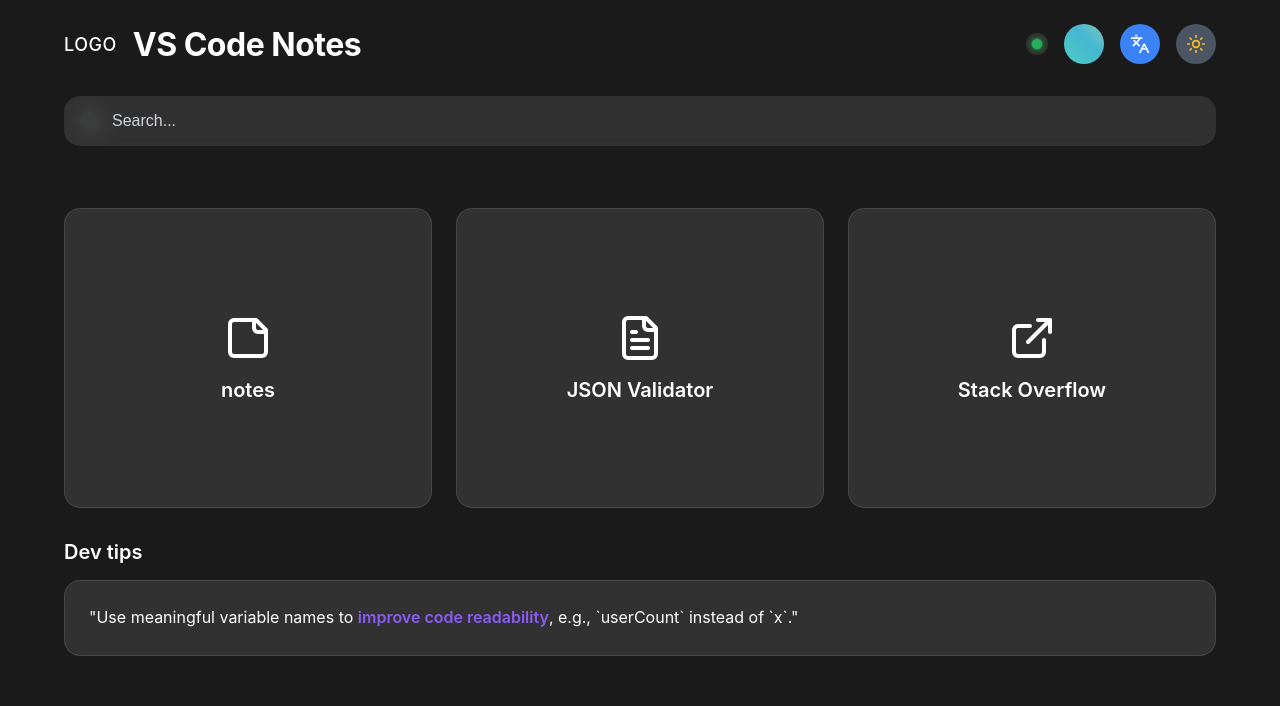
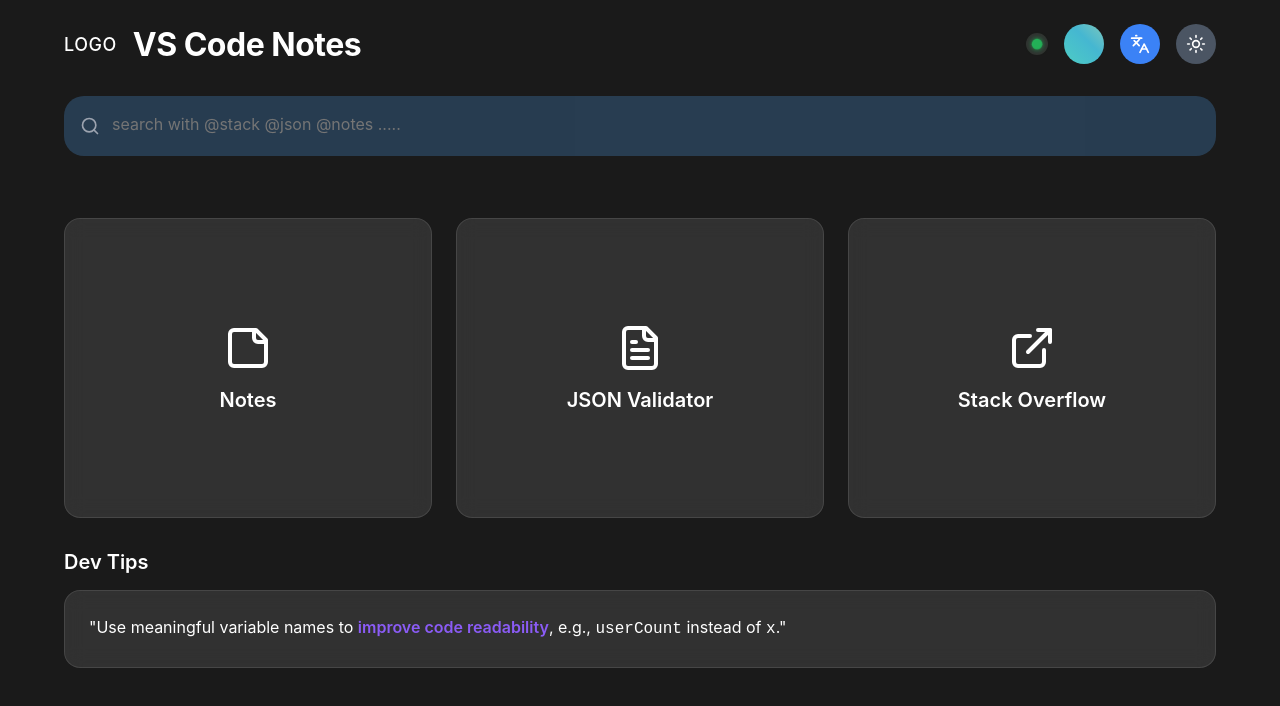
Before and after one commit to portneon/VS-code-Extension, a React app: page / in a window 1280 px wide. Both pictures are taken after a click on the button 1196 px from the left and 44 px from the top of the page. Shown: the top 706 px of the page. Built offline with nearby package versions, Linux system fonts and the light colour scheme; the HTML template or start-up script is replaced by a standard one.

Commit message:
added all the files

```diff
--- a/src/App.css
+++ b/src/App.css
@@ -90,17 +90,9 @@
   }
 
   @keyframes gradient {
-    0% {
-        background-position: 0% 50%;
-    }
-
-    50% {
-        background-position: 100% 50%;
-    }
-
-    100% {
-        background-position: 0% 50%;
-    }
+    0% { background-position: 0% 50%; }
+    50% { background-position: 100% 50%; }
+    100% { background-position: 0% 50%; }
   }
 
   .language-button {
@@ -117,13 +109,8 @@
     color: white;
   }
 
-.sun-icon {
-    color: #fbbf24;
-}
-
-.moon-icon {
-    color: #d1d5db;
-}
+  .sun-icon { color: #fbbf24; }
+  .moon-icon { color: #d1d5db; }
 
   /* Popup Styles */
   .popup-overlay {
@@ -165,42 +152,92 @@
     background: #6b7280;
   }
 
-/* Search Container */
-.search-container {
+  /* Search Box with Highlight */
+  .search-wrapper {
     position: relative;
     margin-bottom: 32px;
+    background-color: #4689c850;
+    border-radius: 20px;
+    border-style: none !important;
+    color: rgb(230, 211, 251);
+    outline: none;
+
   }
 
   .search-icon {
     position: absolute;
+    top: 50%;
     left: 16px;
-    top: 50%;
     transform: translateY(-50%);
+    z-index: 3;
     color: #9ca3af;
     width: 20px;
     height: 20px;
   }
 
-.search-input {
-    width: 100%;
-    background: rgba(255, 255, 255, 0.1);
-    backdrop-filter: blur(10px);
-    color: white;
-    border: none;
-    border-radius: 16px;
+  .search-highlight {
+    position: absolute;
+    top: 0;
+    left: 0;
+    right: 0;
     padding: 16px 16px 16px 48px;
+    white-space: pre-wrap;
+    color: transparent;
+    pointer-events: none;
     font-size: 16px;
+    line-height: 1.5;
+    font-family: inherit;
+    z-index: 1;
     outline: none;
-    transition: all 0.3s ease;
   }
 
-.search-input::placeholder {
-    color: #d1d5db;
+  .search-real-input {
+    position: relative;
+    z-index: 2;
+    width: 100%;
+    background: transparent;
+    border: none;
+    outline: none;
+    resize: none;
+    color: white;
+    font-size: 16px;
+    padding: 16px 16px 16px 48px;
+    font-family: inherit;
+    line-height: 1.5;
   }
 
-.search-input:focus {
-    background: rgba(255, 255, 255, 0.15);
-    box-shadow: 0 0 0 2px rgba(255, 255, 255, 0.3);
+
+  /* Autocomplete Suggestions */
+  .trigger-suggestions {
+    position: absolute;
+    top: 100%;
+    left: 0;
+    background: #1f2937;
+    color: white;
+    width: 100%;
+    border-radius: 8px;
+    margin-top: 4px;
+    z-index: 5;
+    list-style: none;
+    padding: 8px 0;
+    border: 1px solid #374151;
+    outline: none;
+
+  }
+  .highlighted-trigger{
+    color: #112092;
+
+
+  }
+
+  .trigger-suggestions li {
+    padding: 8px 16px;
+    cursor: pointer;
+    background-color: #141d42;
+  }
+
+  .trigger-suggestions li:hover {
+    background: #374151;
   }
 
   /* Back Button */
@@ -276,8 +313,6 @@
     position: relative;
   }
 
-
-
   .tool-card-content {
     text-align: center;
     display: flex;
@@ -347,19 +382,18 @@
     border: 1px solid rgba(255, 255, 255, 0.1);
   }
 
-/* Space utility */
+  /* Utility Classes */
   .space-y {
     display: flex;
     flex-direction: column;
     gap: 24px;
   }
 
-/* Hidden utility */
   .hidden {
     display: none;
   }
 
-/* Responsive Design */
+  /* Responsive Design Tweaks */
   @media (max-width: 768px) {
     .app-content {
       padding: 16px;
--- a/src/App.jsx
+++ b/src/App.jsx
@@ -1,29 +1,39 @@
-import React, { useState } from 'react';
-import { Search, Palette, Globe, Moon, Sun, StickyNote, FileText, ExternalLink, Star, Languages } from 'lucide-react';
+import React, { useState } from "react";
+import {
+  Search,
+  StickyNote,
+  FileText,
+  ExternalLink,
+  Sun,
+  Moon,
+  Languages,
+} from "lucide-react";
 
-import LanguageSelector from './components/LanguageSelector';
-import DevTip from './components/DevTip';
-import NoteTaker from './components/NoteTaker';
-import SavedNotes from './components/SavedNotes';
-import JsonValidator from './components/JsonValidator';
-import ColorPicker from './components/ColorPicker';
-import StackOverflow from './components/StackOverflow';
-import ThemeToggle from './components/ThemeToggle';
-import InternetCheck from './components/ConnectionStatus';
+import LanguageSelector from "./components/LanguageSelector";
+import DevTip from "./components/DevTip";
+import NoteTaker from "./components/NoteTaker";
+import SavedNotes from "./components/SavedNotes";
+import JsonValidator from "./components/JsonValidator";
+import ColorPicker from "./components/ColorPicker";
+import StackOverflow from "./components/StackOverflow";
+import ThemeToggle from "./components/ThemeToggle";
+import InternetCheck from "./components/ConnectionStatus";
 
 import { translations } from "./utils/translations.js";
 import { useNotes } from "./utils/useNotes.js";
 
-import './App.css';
+import "./App.css";
 
 const App = () => {
   const [darkMode, setDarkMode] = useState(false);
   const [language, setLanguage] = useState("english");
-
-  const [activeView, setActiveView] = useState('dashboard');
+  const [activeView, setActiveView] = useState("dashboard");
+  const [searchQuery, setSearchQuery] = useState("");
+  const [triggerType, setTriggerType] = useState(null);
+  const [queryText, setQueryText] = useState("");
   const [showColorPicker, setShowColorPicker] = useState(false);
   const [showLanguageSelector, setShowLanguageSelector] = useState(false);
-  const [searchQuery, setSearchQuery] = useState('');
+  const [showSuggestions, setShowSuggestions] = useState(false);
 
   const {
     note,
@@ -37,13 +47,72 @@
 
   const commonProps = { darkMode, language, translations };
 
+  const parseTrigger = (input) => {
+    const match = input.match(/^@(\w+)\s+(.*)$/);
+    if (match) {
+      return {
+        trigger: match[1].toLowerCase(),
+        query: match[2],
+      };
+    }
+    return { trigger: null, query: "" };
+  };
+
+  const handleSearchChange = (e) => {
+    const value = e.target.value;
+    setSearchQuery(value);
+    const { trigger, query } = parseTrigger(value);
+    setTriggerType(trigger);
+    setQueryText(query);
+    setShowSuggestions(value.startsWith("@") && !trigger);
+  };
+
+  const handleSuggestionClick = (trigger) => {
+    setSearchQuery(`${trigger} `);
+    setShowSuggestions(false);
+  };
+
+  const handleKeyDown = (e) => {
+    if (e.key === "Enter") {
+      e.preventDefault();
+      setShowSuggestions(false);
+      if (triggerType) {
+        switch (triggerType) {
+          case "stack":
+            setActiveView("stackoverflow");
+            break;
+          case "json":
+            setActiveView("json-validator");
+            break;
+          case "notes":
+            setActiveView("notes");
+            break;
+          default:
+            setActiveView("notes");
+            break;
+        }
+      }
+    }
+  };
+
+  const highlightTriggerWords = (text) => {
+    const triggerPattern = /@(\w+)/g;
+    const escaped = text
+      .replace(/&/g, "&amp;")
+      .replace(/</g, "&lt;")
+      .replace(/>/g, "&gt;");
+    return escaped.replace(triggerPattern, (match) => {
+      return `<span class="highlighted-trigger">${match}</span>`;
+    });
+  };
+
   const handleToolClick = (tool) => {
     setActiveView(tool);
   };
 
   const renderActiveView = () => {
     switch (activeView) {
-      case 'notes':
+      case "notes":
         return (
           <div className="space-y">
             <div className="tool-container">
@@ -65,16 +134,16 @@
             </div>
           </div>
         );
-      case 'json-validator':
+      case "json-validator":
         return (
           <div className="tool-container">
-            <JsonValidator {...commonProps} />
+            <JsonValidator query={queryText} {...commonProps} />
           </div>
         );
-      case 'stackoverflow':
+      case "stackoverflow":
         return (
           <div className="tool-container">
-            <StackOverflow />
+            <StackOverflow query={searchQuery.replace(/^@stack\s*/, "")} />
           </div>
         );
       default:
@@ -84,22 +153,15 @@
 
   const renderDashboard = () => (
     <div className="dashboard-content">
-      {/* Main Tools Grid */}
       <div className="tools-grid">
-        {/* Notes Tool */}
-        <div
-          onClick={() => handleToolClick('notes')}
-          className="tool-card"
-        >
+        <div onClick={() => handleToolClick("notes")} className="tool-card">
           <div className="tool-card-content">
             <StickyNote className="tool-icon" />
-            <h3 className="tool-title">notes</h3>
+            <h3 className="tool-title">Notes</h3>
           </div>
         </div>
-
-        {/* JSON Validator Tool */}
         <div
-          onClick={() => handleToolClick('json-validator')}
+          onClick={() => handleToolClick("json-validator")}
           className="tool-card featured"
         >
           <div className="tool-card-content">
@@ -107,10 +169,8 @@
             <h3 className="tool-title">JSON Validator</h3>
           </div>
         </div>
-
-        {/* Stack Overflow Search Tool */}
         <div
-          onClick={() => handleToolClick('stackoverflow')}
+          onClick={() => handleToolClick("stackoverflow")}
           className="tool-card"
         >
           <div className="tool-card-content">
@@ -120,12 +180,15 @@
         </div>
       </div>
 
-      {/* Dev Tips Section */}
       <div className="dev-tips-section">
-        <h2 className="section-title">Dev tips</h2>
+        <h2 className="section-title">Dev Tips</h2>
         <div className="dev-tips-container">
           <div className="dev-tip-content">
-            <p>"Use meaningful variable names to <span className="highlight">improve code readability</span>, e.g., `userCount` instead of `x`."</p>
+            <p>
+              "Use meaningful variable names to {" "}
+              <span className="highlight">improve code readability</span>, e.g., {" "}
+              <code>userCount</code> instead of <code>x</code>."
+            </p>
           </div>
         </div>
       </div>
@@ -133,23 +196,20 @@
   );
 
   return (
-    <div className={`app-container ${darkMode ? 'dark-mode' : ''}`}>
-      {/* Header */}
+    <div className={`app-container ${darkMode ? "dark-mode" : ""}`}>
       <div className="app-content">
+        {/* Header */}
         <div className="header">
           <div className="header-left">
             <div className="logo-text">LOGO</div>
             <h1 className="app-title">
-              {translations[language]?.title || 'StackMate'}
+              {translations[language]?.title || "StackMate"}
             </h1>
           </div>
 
-          {/* Header Controls */}
           <div className="header-controls">
-            {/* Internet Connection Status */}
             <InternetCheck darkMode={darkMode} />
 
-            {/* Color Picker */}
             <div className="control-wrapper">
               <button
                 onClick={() => setShowColorPicker(!showColorPicker)}
@@ -170,7 +230,6 @@
               )}
             </div>
 
-            {/* Language Selector */}
             <div className="control-wrapper">
               <button
                 onClick={() => setShowLanguageSelector(!showLanguageSelector)}
@@ -197,54 +256,73 @@
               )}
             </div>
 
-            {/* Theme Toggle */}
             <div className="control-wrapper">
               <button
                 onClick={() => setDarkMode(!darkMode)}
                 className="control-button theme-button"
               >
                 {darkMode ? (
-                  <Sun className="control-icon sun-icon" />
+                  <Sun className="control-icon" />
                 ) : (
-                  <Moon className="control-icon moon-icon" />
+                  <Moon className="control-icon" />
                 )}
               </button>
             </div>
           </div>
         </div>
 
-        {/* Search Bar */}
-        {activeView === 'dashboard' && (
-          <div className="search-container">
+        {/* Search Input */}
+        {activeView === "dashboard" && (
+          <div className="search-wrapper">
             <Search className="search-icon" />
-            <input
-              type="text"
-              placeholder={translations[language]?.search || "Search..."}
+            <div
+              className="search-highlight"
+              dangerouslySetInnerHTML={{
+                __html: highlightTriggerWords(searchQuery),
+              }}
+            />
+            <textarea
+              className="search-real-input"
               value={searchQuery}
-              onChange={(e) => setSearchQuery(e.target.value)}
-              className="search-input"
+              onChange={handleSearchChange}
+              onKeyDown={handleKeyDown}
+              placeholder="search with @stack @json @notes ..... "
+              rows={1}
             />
+            {showSuggestions && (
+              <ul className="trigger-suggestions">
+                {[
+                  "@stack",
+                  "@json",
+                  "@notes"
+                ].map((trigger) => (
+                  <li
+                    key={trigger}
+                    onClick={() => handleSuggestionClick(trigger)}
+                  >
+                    {trigger}
+                  </li>
+                ))}
+              </ul>
+            )}
           </div>
         )}
 
-        {/* Back Button for non-dashboard views */}
-        {activeView !== 'dashboard' && (
+        {/* Back Button */}
+        {activeView !== "dashboard" && (
           <button
-            onClick={() => setActiveView('dashboard')}
+            onClick={() => setActiveView("dashboard")}
             className="back-button"
           >
-            <span>←</span>
-            <span>Back to Dashboard</span>
+            ← Back to Dashboard
           </button>
         )}
 
         {/* Main Content */}
-        <div className="main-content">
-          {renderActiveView()}
-        </div>
+        <div className="main-content">{renderActiveView()}</div>
       </div>
 
-
+      {/* Hidden toggle */}
       <div className="hidden">
         <ThemeToggle darkMode={darkMode} setDarkMode={setDarkMode} />
       </div>
--- a/src/components/StackOverflow.jsx
+++ b/src/components/StackOverflow.jsx
@@ -1,15 +1,20 @@
 import React, { useState, useEffect } from "react";
 
-const StackOverflow = () => {
-  const [query, setQuery] = useState("");
+const StackOverflow = ({ query: initialQuery = "" }) => {
+  const [query, setQuery] = useState(initialQuery);
   const [suggestions, setSuggestions] = useState([]);
   const [selectedQuestion, setSelectedQuestion] = useState(null);
   const [answers, setAnswers] = useState([]);
   const [currentAnswerIndex, setCurrentAnswerIndex] = useState(0);
 
+  // Fetch suggestions when query changes
   useEffect(() => {
     const fetchSuggestions = async () => {
-      if (query.length < 3) return setSuggestions([]);
+      if (query.trim().length < 3) {
+        setSuggestions([]);
+        return;
+      }
+
       try {
         const res = await fetch(
           `https://api.stackexchange.com/2.3/search?order=desc&sort=relevance&intitle=${encodeURIComponent(
@@ -19,43 +24,51 @@
         const data = await res.json();
         setSuggestions(data.items);
       } catch (err) {
-        console.error("Error fetching suggestions:", err);
+        console.error("Error fetching StackOverflow suggestions:", err);
       }
     };
-    const timer = setTimeout(fetchSuggestions, 400);
-    return () => clearTimeout(timer);
+
+    const debounceTimer = setTimeout(fetchSuggestions, 400);
+    return () => clearTimeout(debounceTimer);
   }, [query]);
 
-  const handleSelectQuestion = async (q) => {
-    setQuery("");
-    setSuggestions([]);
+  // Set initial query from prop
+  useEffect(() => {
+    if (initialQuery) {
+      setQuery(initialQuery);
+    }
+  }, [initialQuery]);
+
+  const handleSelectQuestion = async (question) => {
     setSelectedQuestion(null);
     setAnswers([]);
     setCurrentAnswerIndex(0);
+    setSuggestions([]);
+
     try {
       const [qRes, aRes] = await Promise.all([
         fetch(
-          `https://api.stackexchange.com/2.3/questions/${q.question_id}?order=desc&sort=activity&site=stackoverflow&filter=withbody`
+          `https://api.stackexchange.com/2.3/questions/${question.question_id}?order=desc&sort=activity&site=stackoverflow&filter=withbody`
         ),
         fetch(
-          `https://api.stackexchange.com/2.3/questions/${q.question_id}/answers?order=desc&sort=votes&site=stackoverflow&filter=withbody&pagesize=10`
+          `https://api.stackexchange.com/2.3/questions/${question.question_id}/answers?order=desc&sort=votes&site=stackoverflow&filter=withbody&pagesize=10`
         ),
       ]);
+
       const qData = await qRes.json();
       const aData = await aRes.json();
+
       setSelectedQuestion(qData.items[0]);
       setAnswers(aData.items);
     } catch (err) {
-      console.error("Error loading data:", err);
+      console.error("Error fetching StackOverflow data:", err);
     }
   };
 
   return (
     <div style={styles.container}>
-      <h2 style={styles.heading}>
-        <span style={{ color: "#f48024", marginRight: 8 }}>⬆️</span>{" "}
-        StackOverflow Search
-      </h2>
+      <h2 style={styles.heading}>⬆️ StackOverflow Search</h2>
+
       <div style={styles.searchBoxWrapper}>
         <input
           type="text"
@@ -75,18 +88,14 @@
               style={styles.suggestionItem}
               onClick={() => handleSelectQuestion(s)}
             >
-              <span style={{ fontWeight: 500, color: "black" }}>{s.title}</span>
+              <strong>{s.title}</strong>
               <div style={styles.suggestionMeta}>
                 <span style={styles.suggestionScore}>⬆️ {s.score}</span>
-                {s.tags && (
-                  <span style={styles.suggestionTags}>
-                    {s.tags.slice(0, 3).map((tag) => (
-                      <span key={tag} style={styles.tag}>
-                        {tag}
-                      </span>
-                    ))}
-                  </span>
-                )}
+                <div style={styles.suggestionTags}>
+                  {s.tags?.slice(0, 3).map((tag) => (
+                    <span key={tag} style={styles.tag}>{tag}</span>
+                  ))}
+                </div>
               </div>
             </div>
           ))}
@@ -100,22 +109,14 @@
             <span style={styles.questionScore}>
               ⬆️ {selectedQuestion.score} votes
             </span>
-            {selectedQuestion.tags && (
-              <span style={styles.suggestionTags}>
-                {selectedQuestion.tags.map((tag) => (
-                  <span key={tag} style={styles.tag}>
-                    {tag}
-                  </span>
-                ))}
-              </span>
-            )}
+            <div style={styles.suggestionTags}>
+              {selectedQuestion.tags?.map((tag) => (
+                <span key={tag} style={styles.tag}>{tag}</span>
+              ))}
+            </div>
             {selectedQuestion.owner && (
               <span style={styles.owner}>
-                <img
-                  src={selectedQuestion.owner.profile_image}
-                  alt="user"
-                  style={styles.avatar}
-                />
+                <img src={selectedQuestion.owner.profile_image} alt="user" style={styles.avatar} />
                 {selectedQuestion.owner.display_name}
               </span>
             )}
@@ -131,7 +132,7 @@
         <div style={styles.carousel}>
           <div style={styles.carouselHeader}>
             <button
-              onClick={() => setCurrentAnswerIndex((i) => Math.max(0, i - 1))}
+              onClick={() => setCurrentAnswerIndex(i => Math.max(0, i - 1))}
               disabled={currentAnswerIndex === 0}
               style={styles.carouselBtn}
             >
@@ -142,9 +143,7 @@
             </span>
             <button
               onClick={() =>
-                setCurrentAnswerIndex((i) =>
-                  Math.min(answers.length - 1, i + 1)
-                )
+                setCurrentAnswerIndex(i => Math.min(answers.length - 1, i + 1))
               }
               disabled={currentAnswerIndex === answers.length - 1}
               style={styles.carouselBtn}
@@ -152,6 +151,7 @@
               ➡️
             </button>
           </div>
+
           <div
             style={{
               ...styles.answerCard,
@@ -160,7 +160,7 @@
                 : "#f9f9f9",
               border: answers[currentAnswerIndex].is_accepted
                 ? "2px solid #4caf50"
-                : "1px solid #ddd",
+                : "1px solid #ccc",
             }}
           >
             <div style={styles.answerHeader}>
@@ -172,7 +172,7 @@
                 <span style={{ color: "#888" }}>Answer</span>
               )}
               <span style={styles.answerScore}>
-                &nbsp;⬆️ {answers[currentAnswerIndex].score} votes
+                ⬆️ {answers[currentAnswerIndex].score}
               </span>
               {answers[currentAnswerIndex].owner && (
                 <span style={styles.owner}>
@@ -209,21 +209,19 @@
 
 const styles = {
   container: {
-    fontFamily: "'Segoe UI', 'Roboto', 'Arial', sans-serif",
+    fontFamily: "Segoe UI, sans-serif",
     padding: 24,
     maxWidth: 800,
     margin: "32px auto",
     background: "#fff",
-    borderRadius: 16,
-    boxShadow: "0 4px 24px rgba(0,0,0,0.08)",
+    borderRadius: 12,
+    boxShadow: "0 4px 12px rgba(0,0,0,0.1)",
   },
   heading: {
     textAlign: "center",
-    marginBottom: 18,
-    fontSize: 26,
-    fontWeight: 700,
-    letterSpacing: 0.5,
-    color: "#222",
+    fontSize: 24,
+    fontWeight: 600,
+    marginBottom: 16,
   },
   searchBoxWrapper: {
     position: "relative",
@@ -236,9 +234,7 @@
     borderRadius: 8,
     border: "1.5px solid #f48024",
     outline: "none",
-    boxSizing: "border-box",
     background: "#f9f9f9",
-    transition: "border 0.2s",
   },
   searchIcon: {
     position: "absolute",
@@ -247,28 +243,23 @@
     transform: "translateY(-50%)",
     fontSize: 20,
     color: "#f48024",
-    pointerEvents: "none",
   },
   suggestions: {
+    position: "absolute",
+    width: "100%",
+    zIndex: 10,
+    background: "#fff",
     border: "1.5px solid #f48024",
     borderRadius: 8,
-    marginTop: 2,
-    background: "#fff",
-    maxHeight: 260,
+    maxHeight: 240,
     overflowY: "auto",
-    boxShadow: "0 2px 12px rgba(244,128,36,0.08)",
-    zIndex: 10,
-    position: "absolute",
-    width: "100%",
   },
   suggestionItem: {
-    padding: "12px 10px 8px 10px",
+    padding: "10px",
     cursor: "pointer",
-    borderBottom: "1px solid #f3f3f3",
-    fontSize: 15,
+    borderBottom: "1px solid #eee",
     background: "#fff",
-    transition: "background 0.15s",
-    position: "relative",
+    transition: "background 0.2s",
   },
   suggestionMeta: {
     display: "flex",
@@ -282,36 +273,30 @@
     fontSize: 13,
   },
   suggestionTags: {
-    marginLeft: 8,
     display: "flex",
-    gap: 4,
+    gap: 6,
   },
   tag: {
-    background: "#f3f3f3",
+    background: "#f1f1f1",
+    padding: "2px 6px",
+    borderRadius: 4,
+    fontSize: 12,
     color: "#39739d",
-    borderRadius: 4,
-    padding: "2px 7px",
-    fontSize: 12,
-    marginRight: 2,
-    fontWeight: 500,
   },
   card: {
-    marginTop: 28,
-    padding: 20,
+    marginTop: 24,
+    padding: 16,
+    border: "1px solid #ddd",
+    borderRadius: 10,
     background: "#fdf7e2",
-    border: "1.5px solid #f48024",
-    borderRadius: 12,
-    boxShadow: "0 2px 12px rgba(244,128,36,0.08)",
   },
   questionTitle: {
     fontSize: 20,
     fontWeight: 700,
     marginBottom: 8,
-    color: "#222",
   },
   questionMeta: {
     display: "flex",
-    alignItems: "center",
     gap: 12,
     marginBottom: 10,
     flexWrap: "wrap",
@@ -319,7 +304,7 @@
   questionScore: {
     color: "#f48024",
     fontWeight: 600,
-    fontSize: 15,
+    fontSize: 14,
   },
   owner: {
     display: "flex",
@@ -327,77 +312,59 @@
     gap: 6,
     fontSize: 13,
     color: "#555",
-    marginLeft: 8,
   },
   avatar: {
-    width: 22,
-    height: 22,
+    width: 20,
+    height: 20,
     borderRadius: "50%",
-    objectFit: "cover",
-    border: "1px solid #eee",
   },
   body: {
-    fontFamily: "monospace",
+    marginTop: 10,
     fontSize: 14,
     lineHeight: 1.6,
     background: "#fff",
     padding: 10,
     borderRadius: 6,
-    marginTop: 8,
-    color: "#222",
-    overflowX: "auto",
+    border: "1px solid #eee",
   },
-  carousel: { marginTop: 28 },
+  carousel: {
+    marginTop: 24,
+  },
   carouselHeader: {
     display: "flex",
     justifyContent: "center",
-    alignItems: "center",
-    marginBottom: 10,
     gap: 16,
+    marginBottom: 12,
   },
   carouselBtn: {
+    padding: "6px 14px",
     background: "#f48024",
     color: "#fff",
     border: "none",
     borderRadius: 6,
-    padding: "6px 16px",
-    fontSize: 16,
+    fontWeight: 600,
     cursor: "pointer",
-    fontWeight: 600,
-    transition: "background 0.2s",
-    outline: "none",
-    boxShadow: "0 1px 4px rgba(244,128,36,0.08)",
-    opacity: 1,
-    disabled: {
-      opacity: 0.5,
-      cursor: "not-allowed",
-    },
   },
   carouselCount: {
+    fontSize: 14,
     fontWeight: 600,
-    fontSize: 15,
     color: "#f48024",
   },
   answerCard: {
-    padding: 18,
+    padding: 16,
     borderRadius: 10,
-    minHeight: 120,
-    boxShadow: "0 2px 8px rgba(0,0,0,0.04)",
-    marginBottom: 8,
+    boxShadow: "0 2px 6px rgba(0,0,0,0.05)",
   },
   answerHeader: {
-    fontWeight: "bold",
-    fontSize: 15,
+    fontSize: 14,
     marginBottom: 8,
     display: "flex",
+    gap: 10,
     alignItems: "center",
-    gap: 10,
-    flexWrap: "wrap",
   },
   answerScore: {
     color: "#f48024",
     fontWeight: 600,
-    fontSize: 14,
   },
 };
 
```
Also changed, not shown: src/components/JsonValidator.jsx (+11 -7 lines). Lines whose indentation alone changed are shown as unchanged.
